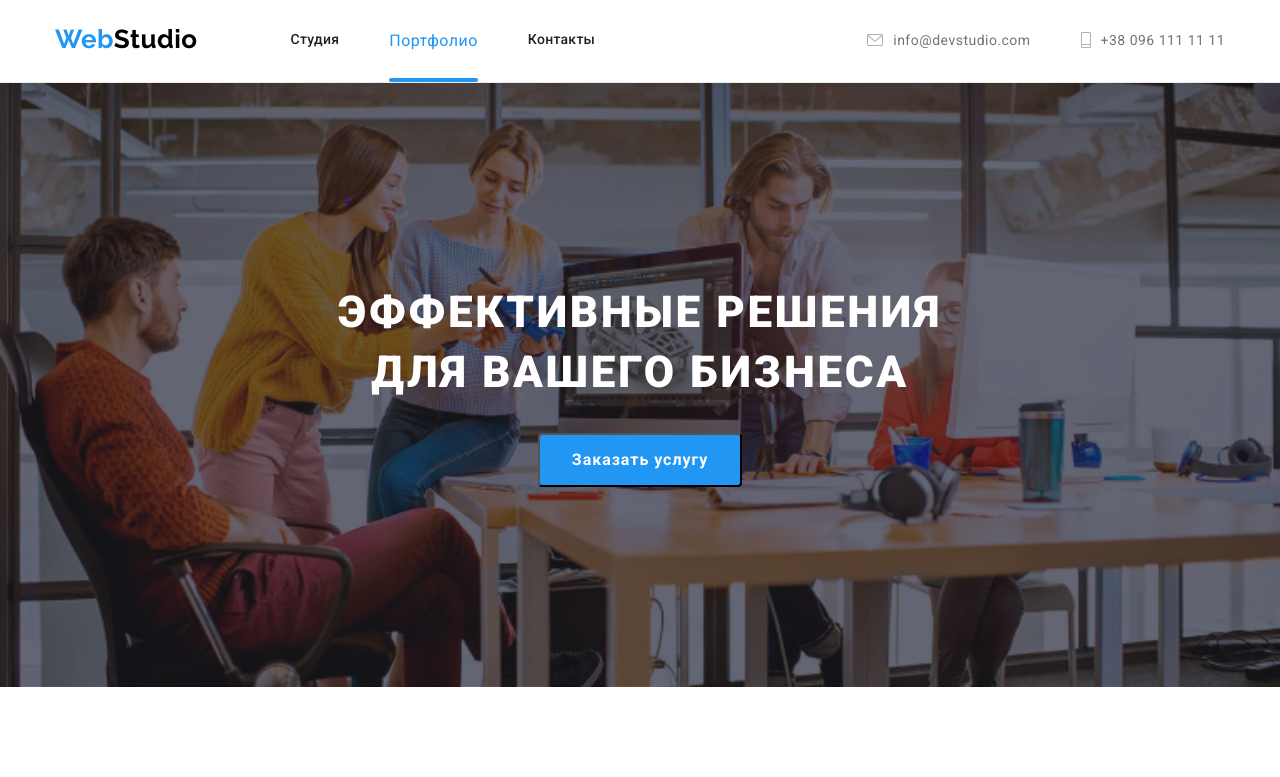
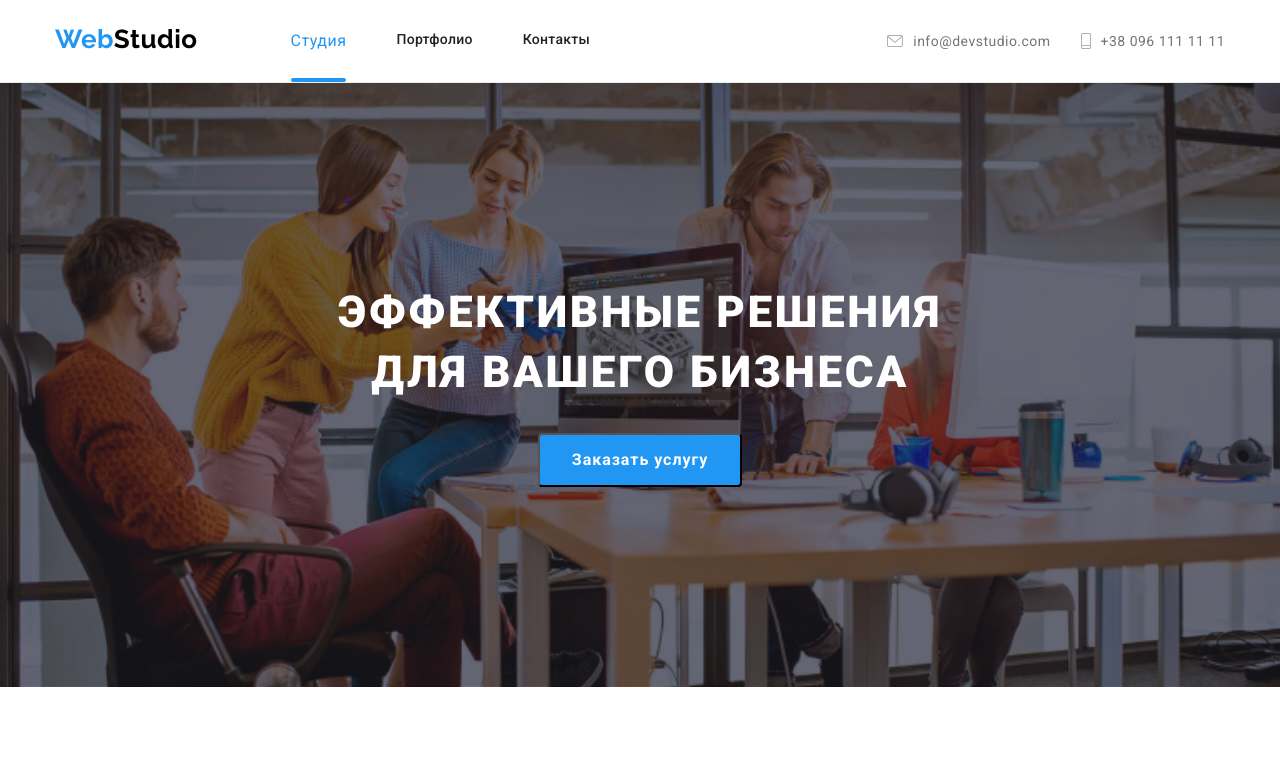
Before and after one commit to Alonamel84/goit-markup-hw-08, a plain HTML site: page index.html in a window 1280 px wide. Shown: the top 777 px of the page. Drawn offline with nearby package versions, Linux system fonts and the light colour scheme.

```diff
--- a/index.html
+++ b/index.html
@@ -26,14 +26,14 @@
                 <a href="./index.html" class="logo">Web<span class="logo__header">Studio</span></a>
 
                 <ul class="list nav-container">
-                    <li class="nav-container__item"><a href="./index.html" class="site-nav">Студия</a></li>
-                    <li class="nav-container__item"><a href="./portfolio.html" class="site-nav-link-current">Портфолио</a></li>
+                    <li class="nav-container__item"><a href="./index.html" class="site-nav-link-current">Студия</a></li>
+                    <li class="nav-container__item"><a href="./portfolio.html" class="site-nav">Портфолио</a></li>
                     <li class="nav-container__item"><a href="" class="site-nav">Контакты</a></li>
                 </ul>
 
             </nav>
             <ul class="list nav-container_right">
-                <li class="nav-container__item">
+                <li class="nav-container__item-right">
                     <a href="mailto:info@devstudio.com" class="nav-container__contacts">
                         <svg class="header-icon" width="16" height="12">
                             <use href="./images/sprite.svg#icon-envelope">
@@ -41,7 +41,7 @@
                         </svg>info@devstudio.com
                     </a>
                 </li>
-                <li class="nav-container__item">
+                <li class="nav-container__item-right">
                     <a href="tel:+380961111111" class="nav-container__contacts">
                         <svg class="header-icon" width="10" height="16">
                             <use href="./images/sprite.svg#icon-phone">
--- a/sass/components/_logo.scss
+++ b/sass/components/_logo.scss
@@ -7,6 +7,9 @@
   line-height: 1.19;
   text-decoration: none;
   display: inline-block;
+  @media screen and (min-width: 768px) {
+    margin-right: 88px;
+  }
   @media screen and (min-width: 1200px) {
     margin-right: 93px;
   }
--- a/sass/components/_nav.scss
+++ b/sass/components/_nav.scss
@@ -6,6 +6,9 @@
   letter-spacing: 0.02em;
   transition: color;
   display: inline-block;
+  display: block;
+  align-items: center;
+  padding: 32px 0;
   transition: color 250ms cubic-bezier(0.4, 0, 0.2, 1);
 
   &:hover,
@@ -18,6 +21,9 @@
   transition: color 250ms cubic-bezier(0.4, 0, 0.2, 1);
   display: inline-block;
   position: relative;
+  display: block;
+  align-items: center;
+  padding: 32px 0;
 
   &::after {
     content: '';
@@ -39,20 +45,35 @@
   }
 }
 .nav-container_right {
-  display: flex;
+  @media screen and (max-width: 767px) {
+    display: none;
+  }
+
   @media screen and (min-width: 768px) {
+    display: flex;
+    align-items: center;
     flex-direction: column;
+    padding-top: 21px;
+    padding-bottom: 21px;
+    justify-content: space-between;
   }
   @media screen and (min-width: 1200px) {
     flex-direction: row;
   }
 }
 
-.nav-container__item a {
-  display: block;
-  align-items: center;
-  padding: 32px 0;
+@media screen and(min-width:768px) {
+  .nav-container__item:not(:last-child) {
+    margin-right: 50px;
+  }
 }
-.nav-container__item:not(:last-child) {
-  margin-right: 50px;
+.nav-container__item {
+  @media screen and (max-width: 767px) {
+    display: none;
+  }
 }
+.nav-container__item-right:not(:last-child) {
+  @media screen and (min-width: 1200px) {
+    margin-right: 30px;
+  }
+}
```
Also changed, not shown: css/main.css, css/main.min.css, 2 other files.
